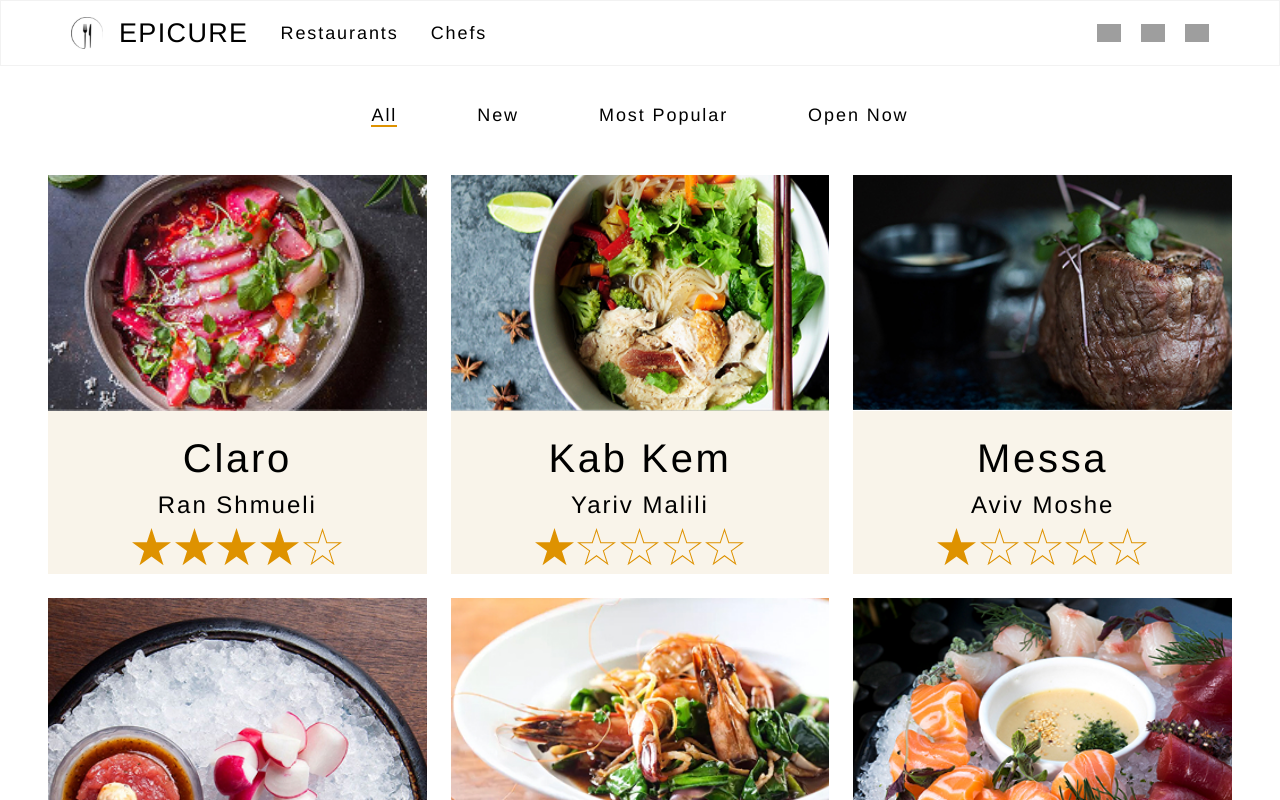
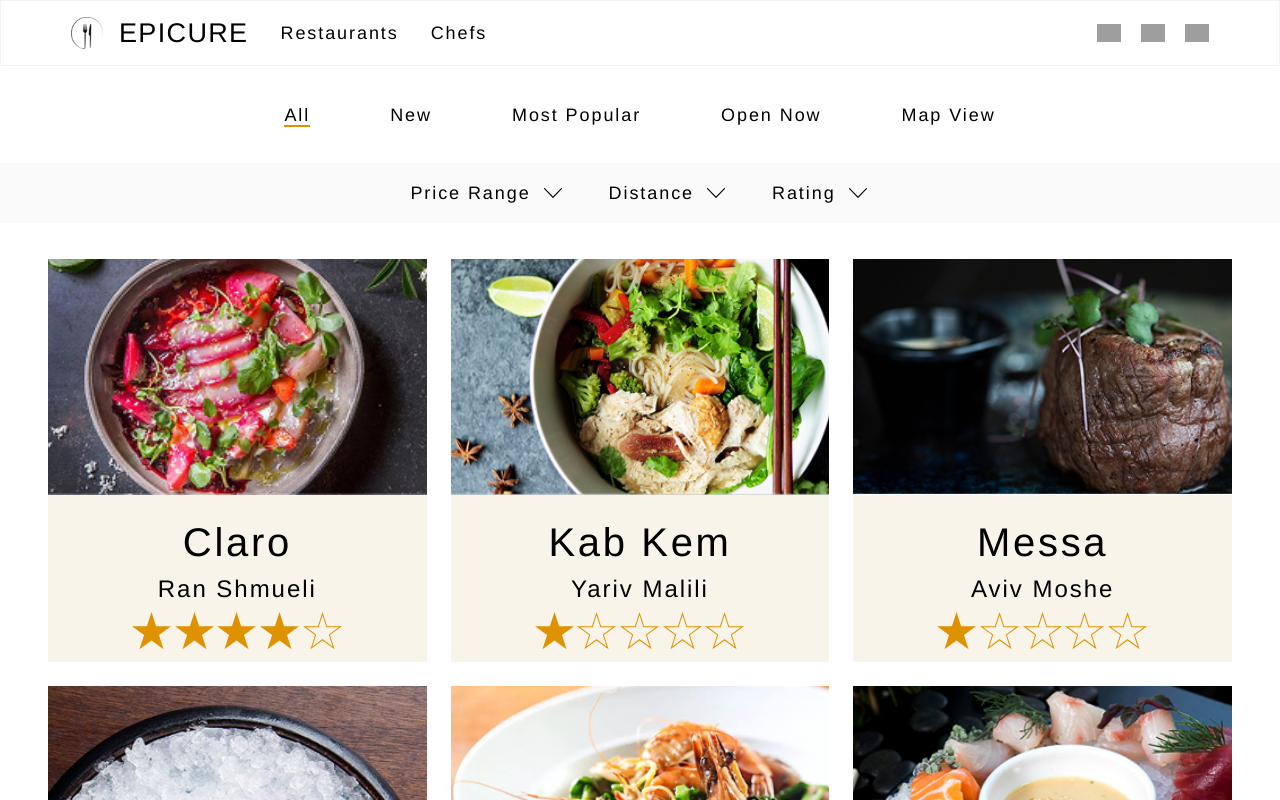
Before and after one commit to shaniriven-m/Epicure, a Next.js app in the folder frontend/: page /restaurants in a window 1280 px wide. Shown: the top 800 px of the page. Built offline with nearby package versions, Linux system fonts and the light colour scheme; no server answers; grey boxes are pictures that could not be loaded.

Commit message:
advanced filter bar

```diff
--- a/frontend/app/(root)/(app)/restaurants/page.tsx
+++ b/frontend/app/(root)/(app)/restaurants/page.tsx
@@ -1,5 +1,4 @@
-import FilterBar from "@/components/filter/filter-bar";
-import { FilterID, FILTERS_RESTAURANTS } from "@/components/filter/filter-constants";
+import { FILTERS_RESTAURANTS, ADVANCED_FILTERS_RESTAURANTS } from "@/components/filter/filter-constants";
 import FilterSection from "@/components/filter/filter-section";
 import { fetchRestaurants } from "@/lib/api/fetch-api";
 
@@ -10,8 +9,7 @@ const RestaurantsPage = async () => {
     return (
         <div className="w-full px-page-inline pt-page-top pb-page-bottom space-y-[16px] md:px-[0px]">
             <h2 className="text-[18px] tracking-[1.92px] pt-[6px] md:hidden">Restaurants</h2>
-            <FilterSection cards={restaurants} />
-
+            <FilterSection cards={restaurants} filters={FILTERS_RESTAURANTS} advancedFilters={ADVANCED_FILTERS_RESTAURANTS} />
         </div >
     )
 }
--- a/frontend/components/card/card.tsx
+++ b/frontend/components/card/card.tsx
@@ -55,7 +55,7 @@ export function Card(props: CardProps) {
             </div>
 
             {props.type !== CardType.CHEF && (
-                <div className={clsx("px-[16px] py-[10px] bg-secondary-100 gap-[10px] text-left md:text-center md:space-y-[8px] md:p-[24px] md:pb-[8px]", props.showIcons && "space-y-[8px] md:pb-[8px]")}>
+                <div className={clsx("px-[16px] py-[10px] bg-secondary-100 gap-[10px] text-left md:text-center md:space-y-[8px] md:p-[24px] md:pb-[12px]", props.showIcons && "space-y-[8px] md:pb-[8px]")}>
 
                     <h3 className={clsx(props.type === CardType.DISH && "md:text-[24px]/[26px]", props.titleClassName)}>
                         {props.name}
--- /dev/null
+++ b/frontend/components/filter/advanced-filter-bar.tsx
@@ -0,0 +1,58 @@
+'use client'
+
+import { useState } from "react";
+import { AdvancedFilterID, AdvancedFilterOptions } from "./filter-constants";
+import Image from "next/image";
+
+type AdvancedFilterBarProps = {
+    filters: AdvancedFilterOptions[];
+    onPriceChange: (range: [number, number]) => void;
+    onDistanceChange: (range: [number, number]) => void;
+    onRatingChange: (rating: number) => void;
+};
+
+export default function AdvancedFilterBar(props: AdvancedFilterBarProps) {
+
+    const [openModal, setOpenModal] = useState<AdvancedFilterID>(AdvancedFilterID.NONE);
+
+    const toggle = (type: AdvancedFilterID) => {
+        setOpenModal((prev: AdvancedFilterID) =>
+            (prev === type ? AdvancedFilterID.NONE : type)
+        );
+    };
+
+    return (
+        <div className="hidden md:flex w-full h-[60px] justify-center bg-secondary-300">
+
+            {props.filters.map((filter) => (
+                <div key={filter.id} className="relative py-[18px] px-[22px]">
+                    <button
+                        key={filter.id}
+                        type="button"
+                        onClick={() => toggle(filter.id)}
+                        className="flex items-center gap-[10px] whitespace-nowrap transition-all text-nav-links capitalize">
+                        <span>{filter.label}</span>
+                        <div className="relative flex items-center justify-center w-[24px] h-[24px]">
+                            <Image
+                                src="/icons/down-arrow.svg"
+                                alt="arrow"
+                                fill
+                                className="object-contain"
+                            />
+                        </div>
+                    </button>
+
+                    {openModal === filter.id && (
+                        <div className="absolute left-1/2 top-full -translate-x-1/2 w-[353px] h-[162px] bg-white shadow-header z-20 flex items-center justify-center" >
+                            <span className="text-nav-links">
+                                {filter.label}
+                            </span>
+                        </div>
+                    )}
+                </div>
+            ))}
+
+        </div>
+    );
+
+}
--- a/frontend/components/filter/filter-bar.tsx
+++ b/frontend/components/filter/filter-bar.tsx
@@ -1,12 +1,12 @@
 "use client";
 
 import clsx from "clsx";
-import { FilterID, FilterOptions } from "./filter-constants";
+import { FilterID, FilterOptions, AdvancedFilterID } from "./filter-constants";
 
 type FilterBarProps = {
     activeFilter: FilterID;
     filters: FilterOptions[];
-    onChange?: (id: FilterID) => void;
+    onChange: (id: FilterID) => void;
     className?: string;
 }
 
@@ -20,12 +20,13 @@ export default function FilterBar({ onChange, ...props }: FilterBarProps) {
                     onClick={() => onChange?.(filter.id)}
                     className={clsx(
                         "whitespace-nowrap transition-all text-nav-links",
-                        props.activeFilter === filter.id && "relative font-[400] after:content-[''] after:absolute after:left-0 after:bottom-0 after:h-[2px] after:w-full after:bg-rating"
+                        props.activeFilter === filter.id && "relative font-[400] after:content-[''] after:absolute after:left-0 after:bottom-0 after:h-[2px] after:w-full after:bg-rating", filter.className
 
                     )}
                     aria-pressed={props.activeFilter === filter.id}
                 >
                     {filter.label}
+
                 </button>
             ))}
         </div>
--- a/frontend/components/filter/filter-constants.ts
+++ b/frontend/components/filter/filter-constants.ts
@@ -3,11 +3,28 @@ export enum FilterID {
     NEW = "new",
     POPULAR = "popular",
     OPEN = "open",
+    MAP_VIEW = "map",
+}
+
+export enum AdvancedFilterID {
+    PRICE = "price",
+    DISTANCE = "distance",
+    RATING = "rating",
+    NONE = "none",
 }
 
 export type FilterOptions = {
     id: FilterID;
     label: string;
+    className?: string;
+}
+
+export type AdvancedFilterOptions = {
+    id: AdvancedFilterID;
+    label: string;
+    min_value: number;
+    max_value: number;
+    className?: string;
 }
 
 export const FILTERS_RESTAURANTS: FilterOptions[] = [
@@ -15,4 +32,11 @@ export const FILTERS_RESTAURANTS: FilterOptions[] = [
     { id: FilterID.NEW, label: "New" },
     { id: FilterID.POPULAR, label: "Most Popular" },
     { id: FilterID.OPEN, label: "Open Now" },
+    { id: FilterID.MAP_VIEW, label: "Map View", className: "hidden md:flex" }
 ]
+
+export const ADVANCED_FILTERS_RESTAURANTS: AdvancedFilterOptions[] = [
+    { id: AdvancedFilterID.PRICE, label: "price range", min_value: 12, max_value: 357 },
+    { id: AdvancedFilterID.DISTANCE, label: "distance", min_value: 0, max_value: 4 },
+    { id: AdvancedFilterID.RATING, label: "rating", min_value: 1, max_value: 5 },
+]
--- a/frontend/components/filter/filter-section.tsx
+++ b/frontend/components/filter/filter-section.tsx
@@ -2,25 +2,43 @@
 
 import { useState } from "react";
 import { Card, CardProps } from "../card/card";
-import { FilterID, FILTERS_RESTAURANTS } from "./filter-constants";
+import { FilterID, FilterOptions, AdvancedFilterOptions } from "./filter-constants";
 import FilterBar from "./filter-bar";
+import AdvancedFilterBar from "./advanced-filter-bar";
 
 type FilterSectionProps = {
     cards: CardProps[];
+    filters: FilterOptions[];
+    advancedFilters?: AdvancedFilterOptions[];
 }
 
-export default function FilterSection(props: FilterSectionProps) {
+export default function FilterSection({ cards, filters, advancedFilters }: FilterSectionProps) {
     const [activeFilter, setActiveFilter] = useState<FilterID>(FilterID.ALL);
-    const visibleCards = props.cards;
+
+    const [priceRange, setPriceRange] = useState<[number, number] | null>(null);
+    const [distanceRange, setDistanceRange] = useState<[number, number] | null>(null);
+    const [rating, setRating] = useState<number | null>(null);
+
+    const visibleCards = cards;
 
     return (
-        <div className="space-y-[16px]">
+        <div className="space-y-[16px] md:space-y-[36px]">
             <FilterBar
-                className="md:py-section-homepage"
+                className="md:pt-section-homepage"
                 activeFilter={activeFilter}
-                filters={FILTERS_RESTAURANTS}
+                filters={filters}
                 onChange={setActiveFilter}
             />
+
+            {advancedFilters &&
+                <AdvancedFilterBar
+                    filters={advancedFilters}
+                    onPriceChange={setPriceRange}
+                    onDistanceChange={setDistanceRange}
+                    onRatingChange={setRating}
+                />
+            }
+
             <div className="flex justify-center">
                 <div className="grid grid-cols-1 gap-[24px] md:grid-cols-3 md:w-[1184px] ">
                     {visibleCards.map((restaurant) => (
```
Also changed, not shown: frontend/public/icons/down-arrow.svg (added).
